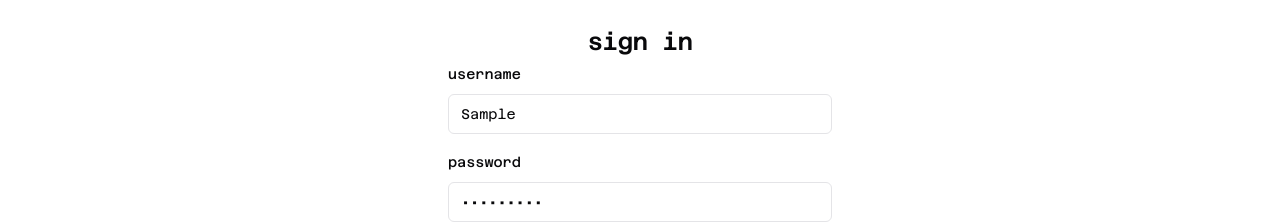
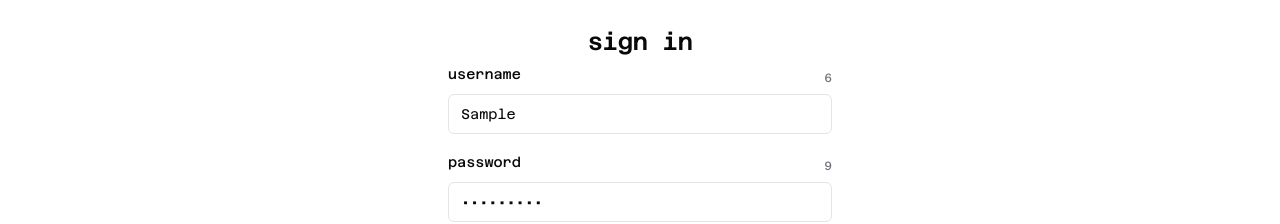
Before and after one commit to zachariahwatson/diary-in-a-bottle, a Next.js app in the folder client/: page /login in a window 1280 px wide. Both pictures are taken after typing "Sample", "Sample123" into the empty fields and a click on the button "sign in". Shown: the part 218-442 px from the top of the page. Built offline with nearby package versions, Linux system fonts and the light colour scheme; no server answers; a web font is replaced by a local one.

Commit message:
add character count

```diff
--- a/client/components/ui/input.tsx
+++ b/client/components/ui/input.tsx
@@ -2,12 +2,23 @@ import * as React from "react"
 
 import { cn } from "@/lib/utils"
 
-export interface InputProps
-  extends React.InputHTMLAttributes<HTMLInputElement> {}
+export interface InputProps extends React.InputHTMLAttributes<HTMLInputElement> {
+	showCharacterCount?: boolean
+	initialCharacterCount?: number
+}
 
 const Input = React.forwardRef<HTMLInputElement, InputProps>(
-  ({ className, type, ...props }, ref) => {
+	({ className, type, showCharacterCount = true, initialCharacterCount = 0, ...props }, ref) => {
+		const [characterCount, setCharacterCount] = React.useState<number>(initialCharacterCount)
+
+		const handleChange = (event: React.ChangeEvent<HTMLInputElement>) => {
+			setCharacterCount(event.target.value.length)
+			if (props.onChange) {
+				props.onChange(event) // Call the original onChange handler if it exists
+			}
+		}
 		return (
+			<div className="relative">
 				<input
 					type={type}
 					className={cn(
@@ -16,7 +27,12 @@ const Input = React.forwardRef<HTMLInputElement, InputProps>(
 					)}
 					ref={ref}
 					{...props}
+					onInput={handleChange}
 				/>
+				{(!type || type === "password" || type === "text") && showCharacterCount && characterCount > 0 && (
+					<div className="text-xs text-muted-foreground absolute right-0 bottom-full mb-2">{characterCount}</div>
+				)}
+			</div>
 		)
 	}
 )
```
Lines whose indentation alone changed are shown as unchanged.
